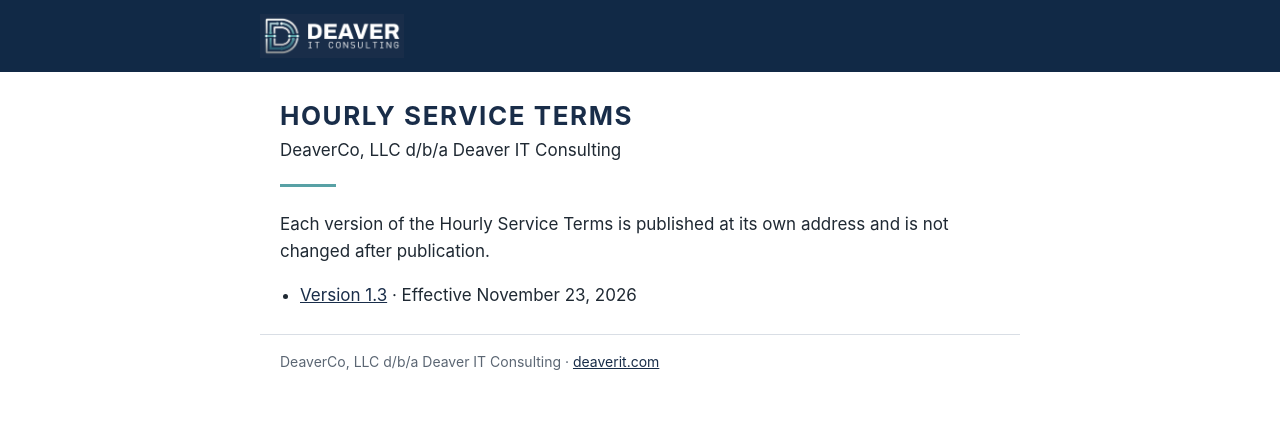
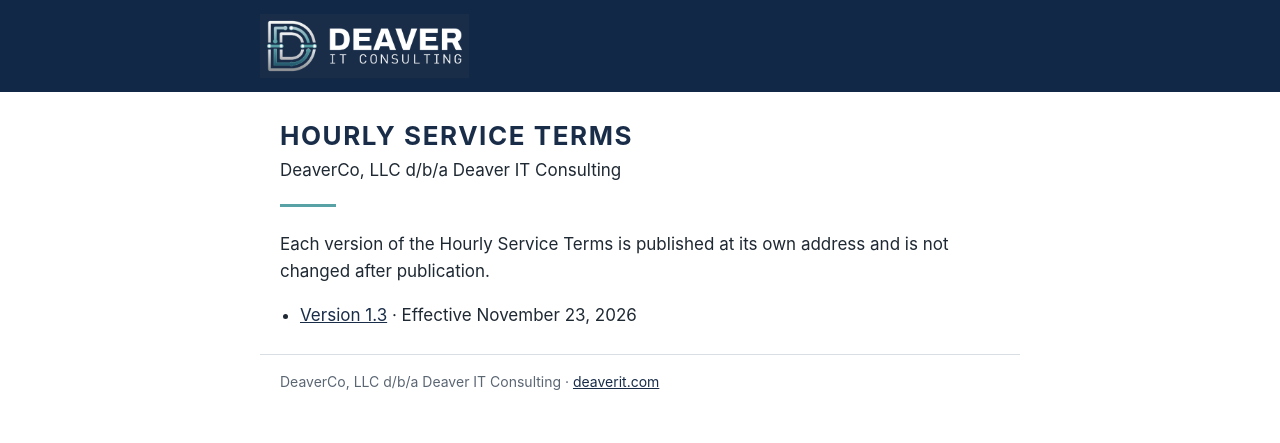
Before and after one commit to bdeaver-ditc/terms, a plain HTML site: page index.html in a window 1280 px wide. Drawn offline with Linux system fonts and the light colour scheme.

Commit message:
Increase band image height from 44px to 64px

```diff
--- a/index.html
+++ b/index.html
@@ -12,7 +12,7 @@
     body { margin: 0; background: #FFFFFF; color: var(--text); font-family: -apple-system, BlinkMacSystemFont, "Segoe UI", Roboto, "Helvetica Neue", Arial, sans-serif; font-size: 17px; line-height: 1.6; }
     .band { background: var(--band); padding: 14px 20px; }
     .band-inner { max-width: 760px; margin: 0 auto; }
-    .band img { display: block; height: 44px; width: auto; }
+    .band img { display: block; height: 64px; width: auto; }
     main { max-width: 760px; margin: 0 auto; padding: 28px 20px 8px; }
     h1 { margin: 0 0 4px; color: var(--navy); font-size: 26px; letter-spacing: 0.06em; line-height: 1.25; }
     .entity { margin: 0; }
```
